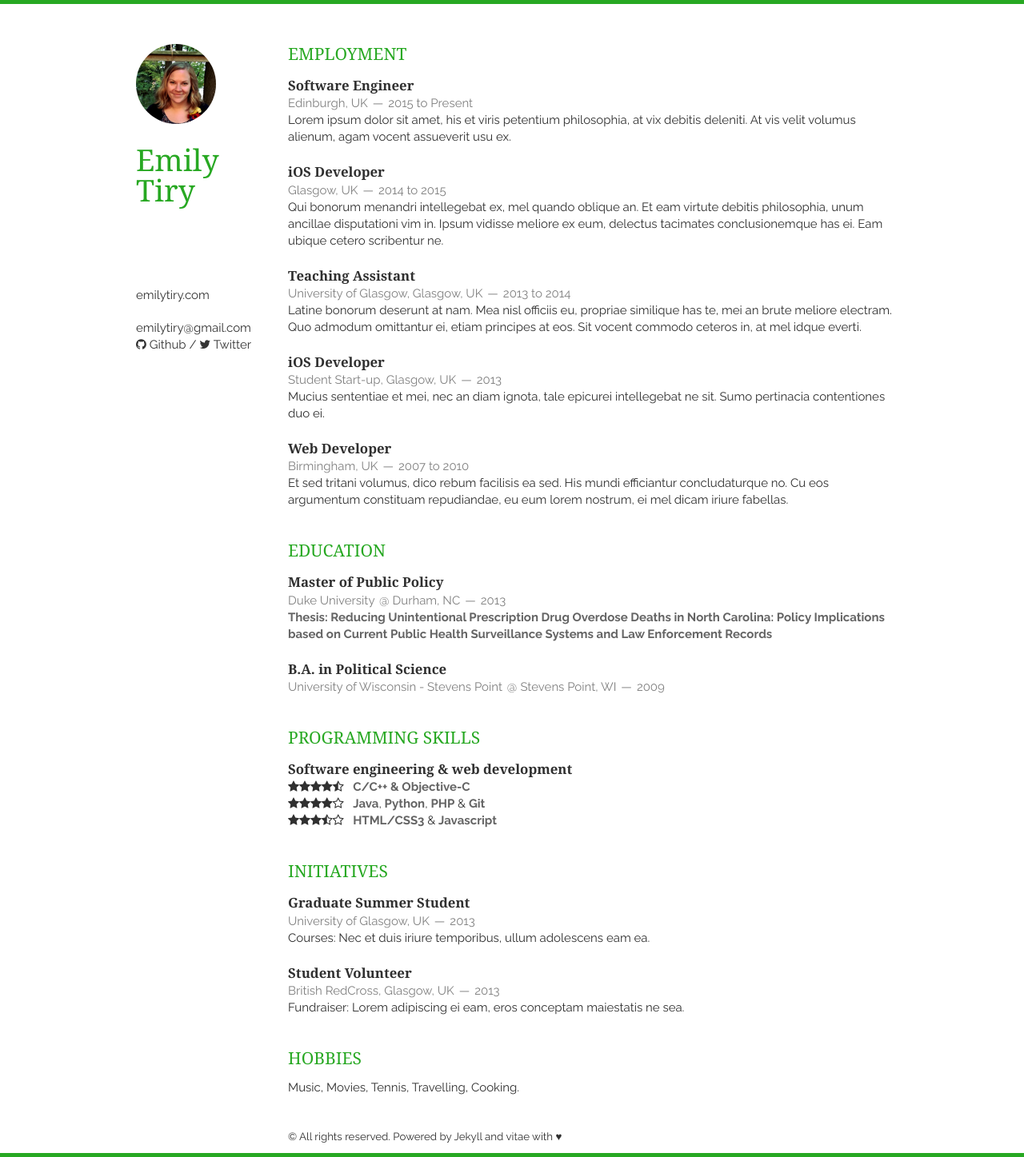
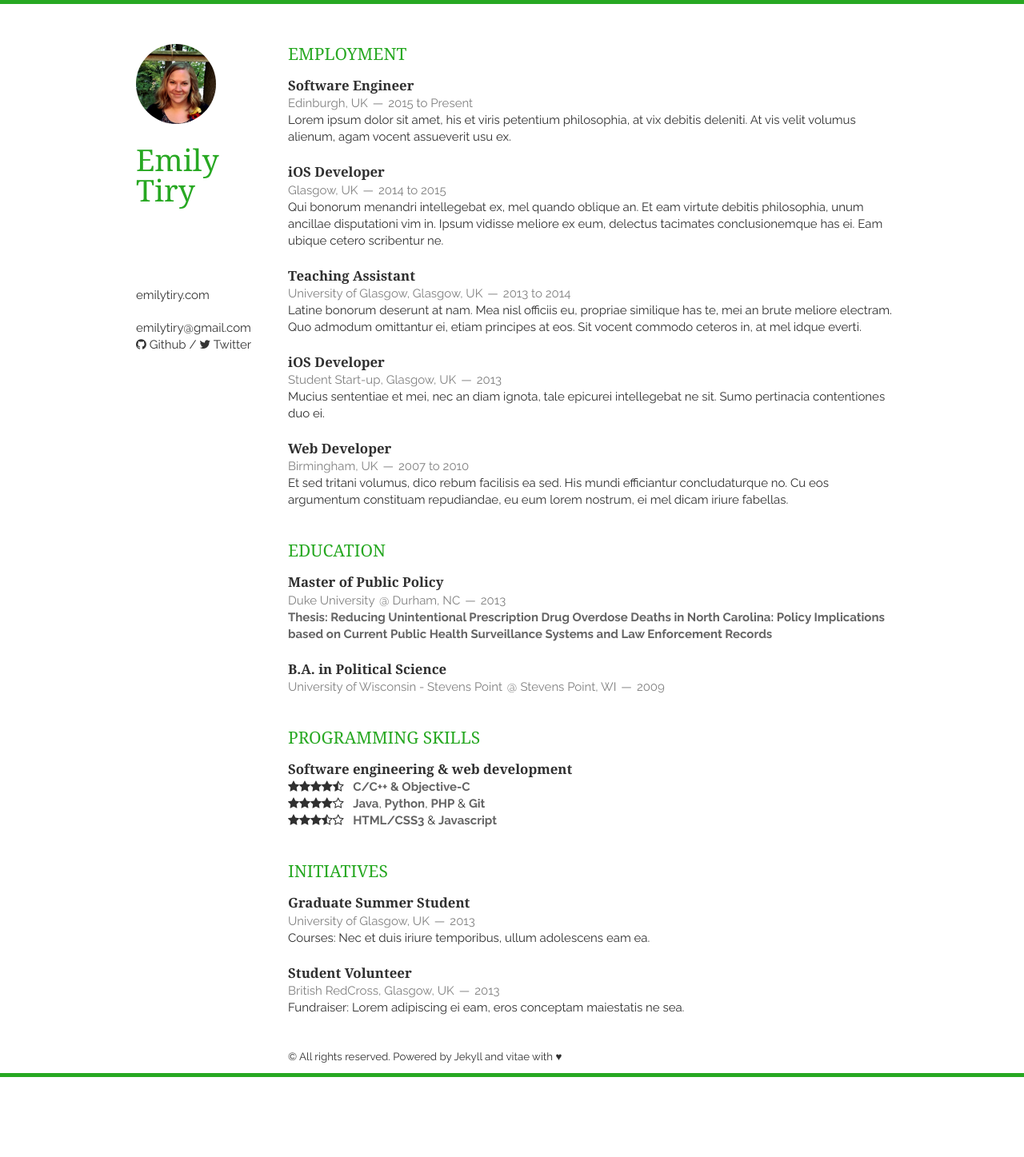
Before and after one commit to etiry/resume, a Jekyll site: the page built from index.html, in a window 1280 px wide. Shown: the whole page at 80% size. Built offline with Jekyll 4.4.1, drawn with Linux system fonts in a browser that asks for light colours; nearby versions of some CDN libraries; the list of posts is cut into pages by our own code; after the commit the page ends 1347 px from its top, so only the background shows below that.

Commit message:
Remove interests, https to http

```diff
--- a/_config.yml
+++ b/_config.yml
@@ -18,7 +18,7 @@ name: Emily Tiry
 email: emilytiry@gmail.com
 email_full: mailto:emilytiry@gmail.com
 website: emilytiry.com
-website_full: https://www.emilytiry.com
+website_full: http://www.emilytiry.com
 github: etiry
 twitter: EKTiry
 #tel: +44 0000 000000
--- a/_includes/interests.html
+++ /dev/null
@@ -1,6 +0,0 @@
-<section class="thirteen columns">
-    <h1>Hobbies</h1>
-    <article>
-        <p>Music, Movies, Tennis, Travelling, Cooking.</p>
-    </article>
-</section>
--- a/index.html
+++ b/index.html
@@ -9,5 +9,3 @@ layout: layout
 {% include skills.html %}
 
 {% include initiatives.html %}
-
-{% include interests.html %}
```
